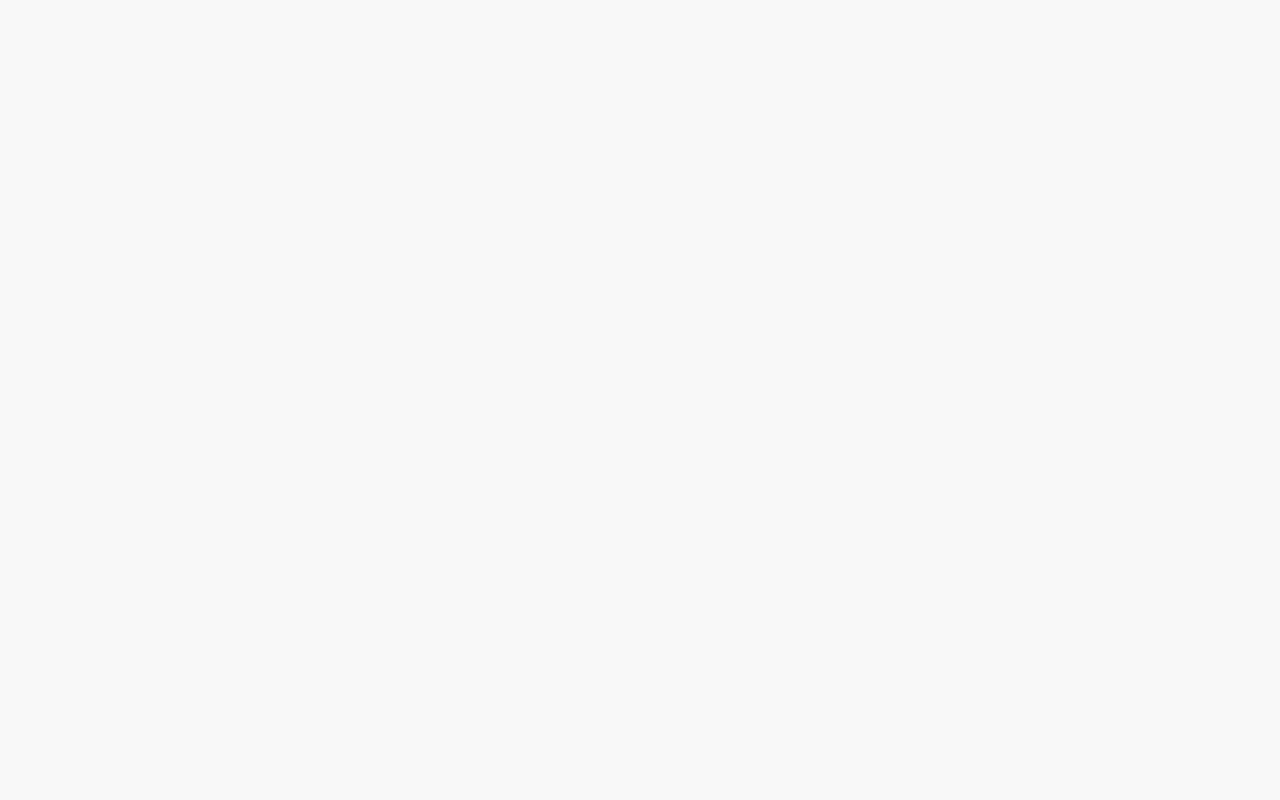
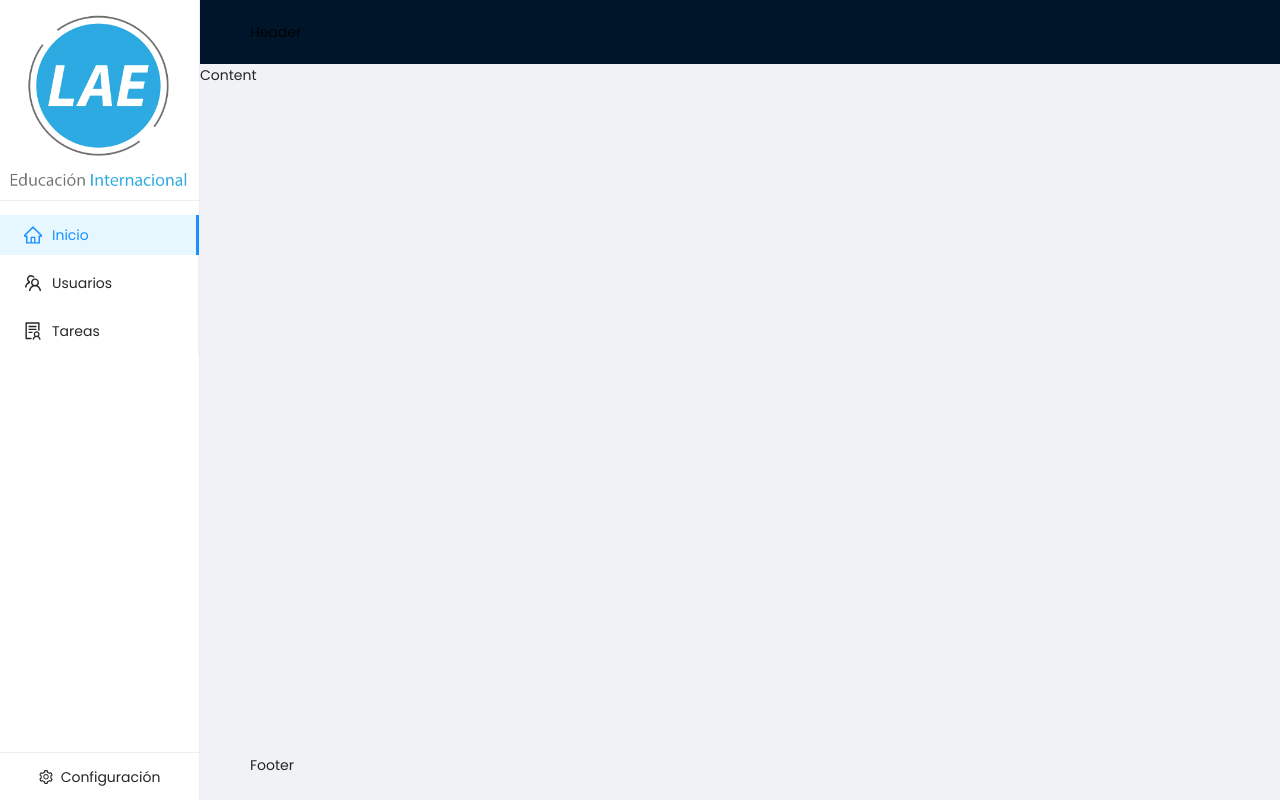
Before and after one commit to LinaAsprilla/test-frontend-lae, a React (Create React App) app: page / in a window 1280 px wide. Built offline with nearby package versions, Linux system fonts and the light colour scheme.

Commit message:
create aside-menu

```diff
--- a/src/App.jsx
+++ b/src/App.jsx
@@ -2,12 +2,13 @@ import React from "react";
 import { Route, BrowserRouter } from "react-router-dom";
 import Register from "./container/Form/RegisterForm/";
 import Login from "./container/Form/LoginForm";
+import Home from "./container/Markup";
 
 const App = () => {
   return (
     <BrowserRouter>
       <React.Fragment>
-        <Route exact path="/" />
+        <Route exact path="/" component={Home} />
         <Route exact path="/register" component={Register} />
         <Route exact path="/login" component={Login} />
       </React.Fragment>
--- /dev/null
+++ b/src/components/Markup/AsideMenu/index.jsx
@@ -0,0 +1,48 @@
+import React from "react";
+import { Link } from "react-router-dom";
+import {
+  HomeOutlined,
+  TeamOutlined,
+  SolutionOutlined,
+  SettingOutlined,
+} from "@ant-design/icons";
+import { Button, Menu } from "antd";
+
+const Logo = ({ logo }) => {
+  return (
+    <Link to="/">
+      <img src={logo} alt="Logo LAE" className="logo" />
+    </Link>
+  );
+};
+
+const AsideMenu = () => {
+  return (
+    <>
+      <Menu theme="light" mode="inline" defaultSelectedKeys={["1"]}>
+        <Menu.Item key="1" icon={<HomeOutlined />}>
+          Inicio
+        </Menu.Item>
+        <Menu.Item key="2" icon={<TeamOutlined />}>
+          Usuarios
+        </Menu.Item>
+        <Menu.Item key="3" icon={<SolutionOutlined />}>
+          Tareas
+        </Menu.Item>
+      </Menu>
+    </>
+  );
+};
+
+const Configuration = () => {
+  return (
+    <div className="ant-layout-sider-trigger">
+      <Button icon={<SettingOutlined />} type="link">
+        Configuración
+      </Button>
+    </div>
+  );
+};
+
+export default AsideMenu;
+export { Logo, Configuration };
--- /dev/null
+++ b/src/container/Markup/Wrapper.jsx
@@ -0,0 +1,37 @@
+import styled from "styled-components";
+
+const Wrapper = styled.div`
+  .ant-layout {
+    min-height: 100vh;
+  }
+  aside {
+    background: #ffffff;
+    border-right: 1px solid #eee;
+  }
+  .logo {
+    width: 100%;
+  }
+  .aside-top {
+    border-bottom: 1px solid #eee;
+    padding: 12px 0.5rem;
+  }
+  .ant-menu-item .ant-menu-item-icon,
+  .ant-menu-submenu-title .ant-menu-item-icon,
+  .ant-menu-item .anticon,
+  .ant-menu-submenu-title .anticon {
+    font-size: 18px;
+  }
+
+  .aside-menu {
+    padding-top: 10px;
+  }
+  .ant-layout-sider-trigger {
+    background: #ffffff;
+    border-top: 1px solid #eee;
+    width: 199px;
+  }
+  .ant-btn > span {
+    color: rgb(0 0 0 / 85%);
+  }
+`;
+export default Wrapper;
--- /dev/null
+++ b/src/container/Markup/index.jsx
@@ -0,0 +1,35 @@
+import React, { useState } from "react";
+import { Layout } from "antd";
+import Wrapper from "./Wrapper";
+import AsideMenu, { Configuration, Logo } from "../../components/Markup/AsideMenu";
+import logo from "../../assets/images/LAE-Logo-PNG.png";
+
+const { Header, Footer, Sider, Content } = Layout;
+
+const Index = () => {
+  const [collapsed, setCollapsed] = useState(false);
+
+
+  return (
+    <Wrapper>
+      <Layout>
+        <Sider trigger={null} collapsible collapsed={collapsed}>
+          <div className="aside-top">
+            <Logo logo={logo} />
+          </div>
+          <div className="aside-menu">
+            <AsideMenu />
+          </div>
+        </Sider>
+        <Configuration/>
+        <Layout>
+          <Header>Header</Header>
+          <Content>Content</Content>
+          <Footer>Footer</Footer>
+        </Layout>
+      </Layout>
+    </Wrapper>
+  );
+};
+
+export default Index;
```
